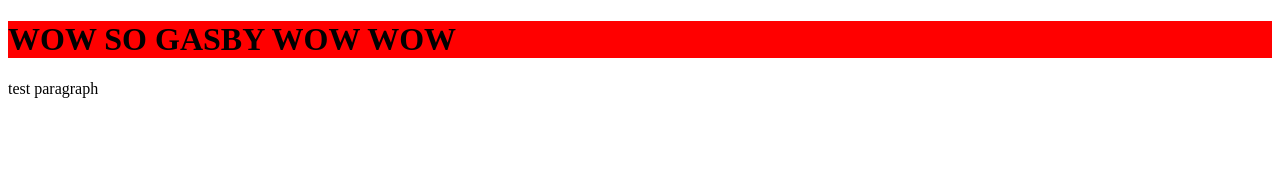
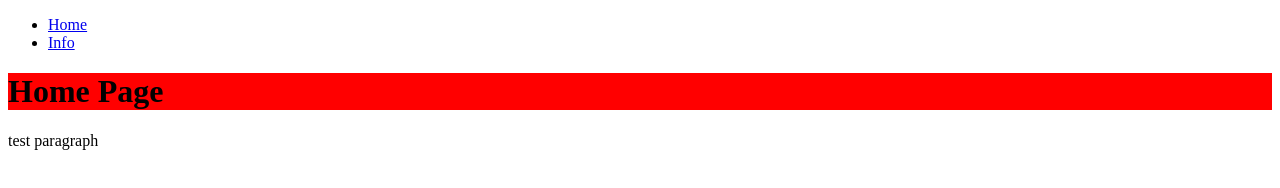
Before and after one commit to kegriz/artstoreFE, a Gatsby site: page / in a window 1280 px wide. Built offline with nearby package versions, Linux system fonts and the light colour scheme; Gatsby itself is replaced by a stand-in of ours.

Commit message:
add simple navigation

```diff
--- /dev/null
+++ b/src/components/navigation.js
@@ -0,0 +1,18 @@
+import * as React from "react";
+import { Link } from "gatsby";
+
+const Navigation = () => {
+  return (
+    <ul>
+      <li>
+        <Link to="/">Home</Link>
+      </li>
+
+      <li>
+        <Link to="/info/">Info</Link>
+      </li>
+    </ul>
+  );
+};
+
+export default Navigation;
--- a/src/pages/index.js
+++ b/src/pages/index.js
@@ -1,11 +1,14 @@
 import * as React from "react";
+import Navigation from "../components/Navigation";
 
 const IndexPage = () => {
   return (
     <main>
       <title>Home Page</title>
 
-      <h1 className="title title--red">WOW SO GASBY WOW WOW</h1>
+      <Navigation />
+
+      <h1 className="title title--red">Home Page</h1>
 
       <p>test paragraph</p>
     </main>
--- a/src/pages/info.js
+++ b/src/pages/info.js
@@ -1,8 +1,11 @@
 import * as React from "react";
+import Navigation from "../components/Navigation";
 
 const InfoPage = () => {
   return (
     <main>
+      <Navigation />
+
       <title>Info Page</title>
 
       <h1 className="title title--red">Info Page</h1>
```
